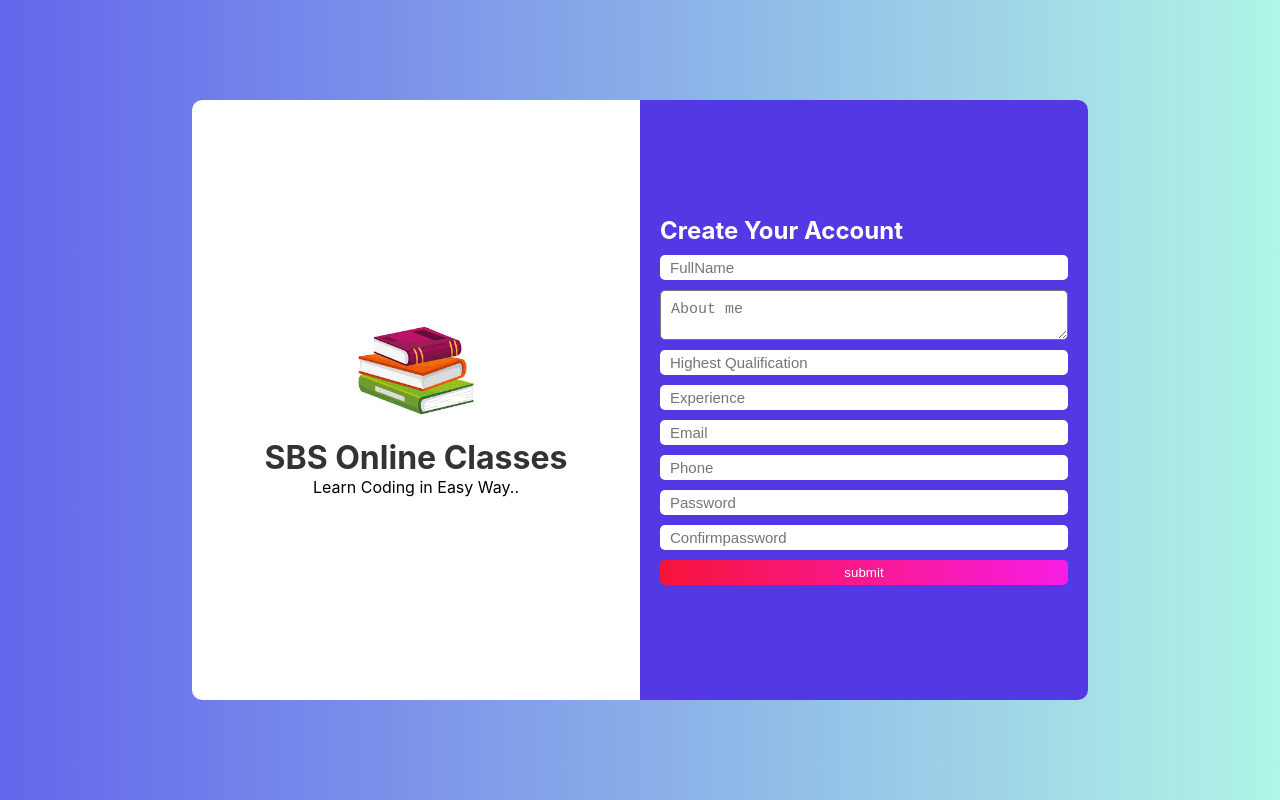
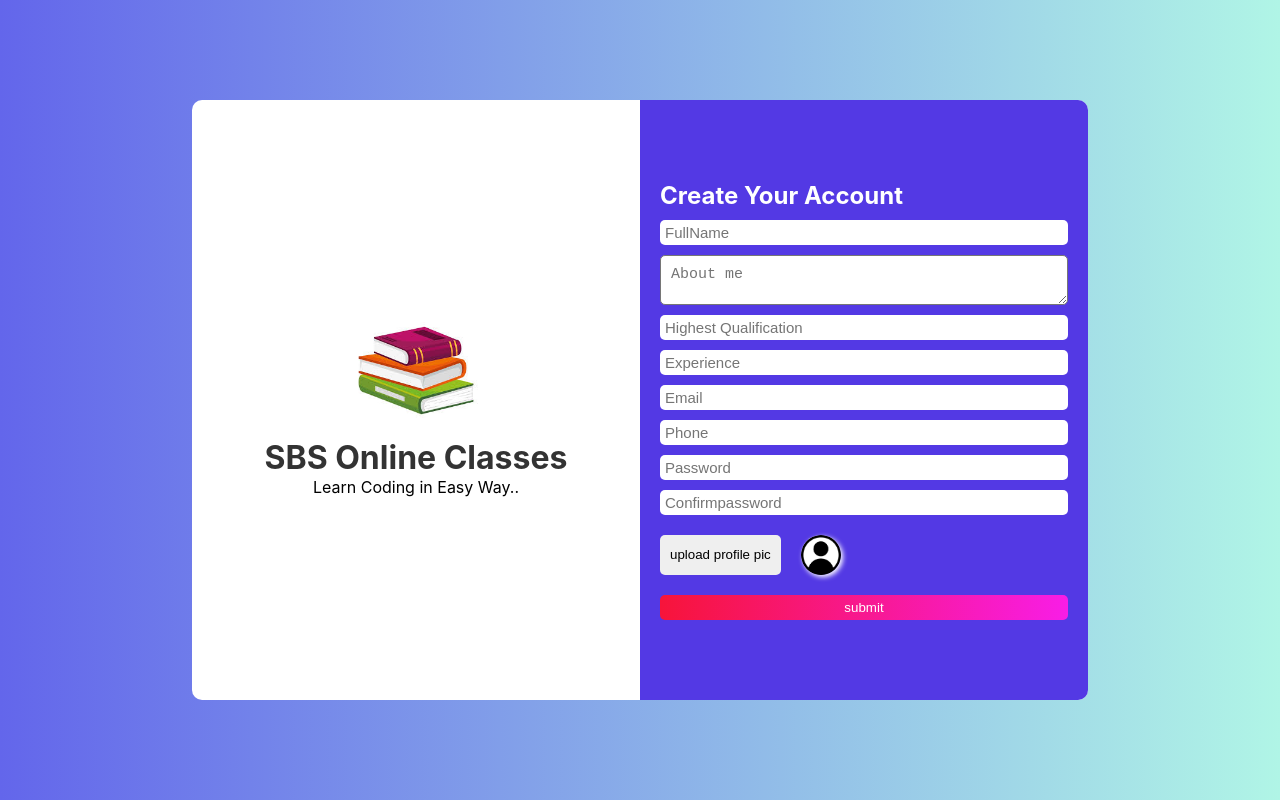
Before and after one commit to irakeshbind/lms, a React (Create React App) app: page / in a window 1280 px wide. Built offline with nearby package versions, Linux system fonts and the light colour scheme.

Commit message:
signup page completed

```diff
--- a/src/components/Signup.js
+++ b/src/components/Signup.js
@@ -6,22 +6,26 @@ function Signup() {
     <div className="signup-wrapper">
       <div className="signup-box">
         <div className="signup-left-box">
-        <img alt='logo' src={require('../assets/img1.jpeg')}/>
+          <img alt='logo' src={require('../assets/img1.jpeg')} />
           <h1>SBS Online Classes</h1>
           <p>Learn Coding in Easy Way..</p>
         </div>
         <div className="signup-right-box">
           <h2>Create Your Account</h2>
-      <input placeholder='FullName'/>
-      <textarea placeholder='About me' style={{height:50,borderRadius:5,padding:10, fontSize:15,outline:'none'}}/>
+          <input placeholder='FullName' />
+          <textarea placeholder='About me' style={{ height: 50, borderRadius: 5, padding: 10, fontSize: 15, outline: 'none' }} />
           {/* // <input placeholder='About me'/> */}
-      <input placeholder='Highest Qualification'/>
-      <input placeholder='Experience'/>
-      <input type='email' placeholder='Email'/>
-      <input placeholder='Phone'/>
-      <input type='password' placeholder='Password'/>
-      <input type='password' placeholder='Confirmpassword'/>
-
+          <input placeholder='Highest Qualification' />
+          <input placeholder='Experience' />
+          <input type='email' placeholder='Email' />
+          <input placeholder='Phone' />
+          <input type='password' placeholder='Password' />
+          <input type='password' placeholder='Confirmpassword' />
+          {/* <input type='file'/> */}
+          <div className='upload-profile'>
+            <button className='upload-profile-btn'>upload profile pic</button>
+            <img alt='logo' src={require('../assets/img3.png')} />
+          </div>
 
           <button className='submit-btn' type='submit'>submit</button>
         </div>
--- a/src/style.css
+++ b/src/style.css
@@ -53,7 +53,7 @@
     color: white;
 }
 .signup-right-box input{
-  padding: 10px;
+  padding: 5px;
   border-radius: 5px;
   border: none;
   outline:none;
@@ -70,3 +70,21 @@
     color: white;
     cursor: pointer;
 }
+.upload-profile{
+ display: flex;
+ gap: 20px;
+ padding-top: 10px;
+ padding-bottom: 10px;
+}
+.upload-profile-btn{
+    border: none;
+    outline: none;
+    padding: 10px;
+    border-radius: 5px;
+}
+.upload-profile img{
+    width: 40px;
+    height: 40px;
+    border-radius: 50%;
+    box-shadow: 2px 2px 5px white;
+}
```
Also changed, not shown: src/assets/img3.png (added). Lines whose indentation alone changed are shown as unchanged.
